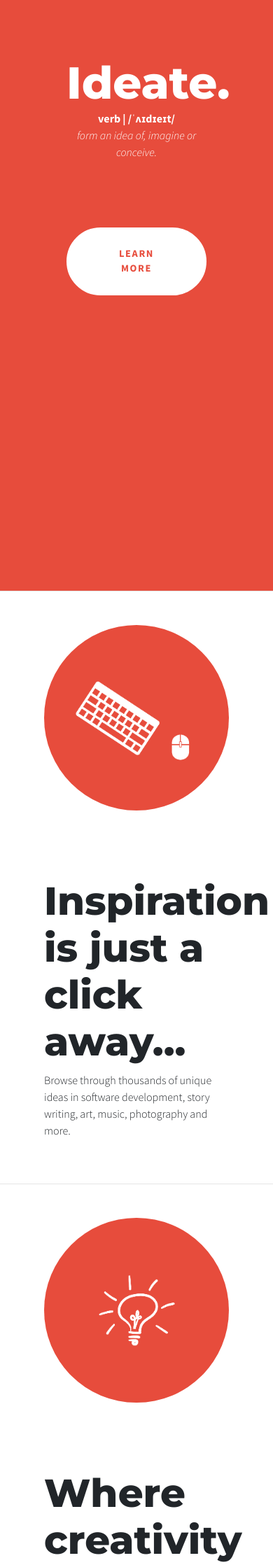
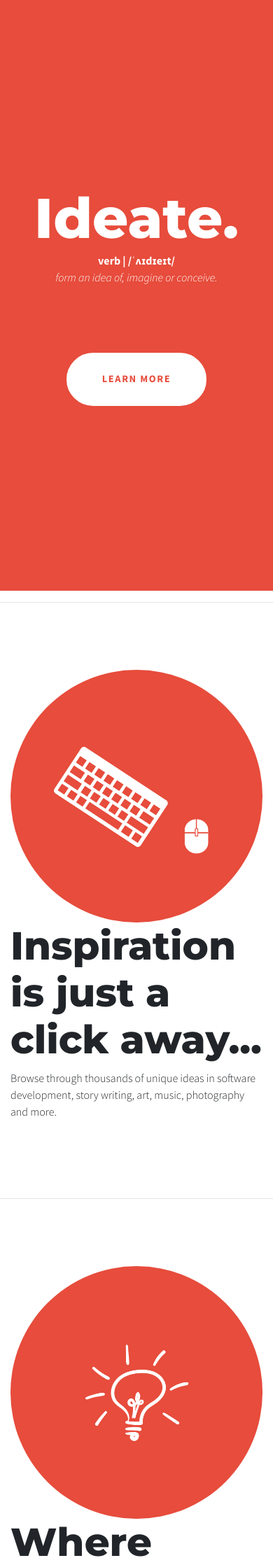
Before and after one commit to gauthammk/Ideate, a Django app: page / in a window 390 px wide. Shown: the part 72-2308 px from the top of the page at 70% size. Run offline with Django 3.2, Linux system fonts and the light colour scheme; some libraries are stand-ins or nearby versions.

Commit message:
made mobile responsive changes

```diff
--- a/ideas/static/ideas/css/one-page-wonder.css
+++ b/ideas/static/ideas/css/one-page-wonder.css
@@ -137,17 +137,14 @@ header.masthead .bg-circle-4 {
   right: 35%;
 }
 
-@media (min-width: 992px) {
-  header.masthead {
-    padding-top: calc(10rem + 55px);
-    padding-bottom: 10rem;
+@media only screen and (max-width: 600px) {
+  .main-heading{
+    font-size: 5rem;
   }
-  header.masthead .masthead-content .masthead-heading {
-    font-size: 6rem;
-  }
-  header.masthead .masthead-content .masthead-subheading {
-    font-size: 4rem;
-  }
+}
+
+.main-heading{
+  font-size: 5rem;
 }
 
 .bg-primary {
@@ -233,7 +230,6 @@ a.underline:hover:after {
     height: 100vh;
     position: relative;
     overflow: hidden;
-    padding: 5rem;
     background: #E74C3C;
     background-repeat: no-repeat;
     background-position: center center;
@@ -294,3 +290,8 @@ a.underline:hover:after {
     /* for IE 11 */
     display: none;
   }
+
+  .custom-section{
+    padding-top: 5rem;
+    padding-bottom: 5rem;
+  }
--- a/ideas/templates/ideas/index.html
+++ b/ideas/templates/ideas/index.html
@@ -2,7 +2,7 @@
 {% load static %}
 {% block content %}
 <div class="container-fluid p-0">
-  <header class="masthead text-center text-white">
+  <!-- <header class="masthead text-center text-white">
     <div class="masthead-content">
       <div class="container my-auto" style="height: 100%;">
         <h1 class="masthead-heading mb-0">Ideate.</h1>
@@ -11,18 +11,29 @@
         <a href="#about" class="btn btn-primary btn-xl mt-5 rounded-pill">Learn More</a>
       </div>
     </div>
-  </header>
-  <hr class="m-0">
-  <section id="about">
-    <div class="container my-auto">
-      <div class="row align-items-center">
+  </header> -->
+  <div class="custom-header text-center text-white">
+    <div class="container" style="height: 100%;">
+      <div class="row h-100 align-items-center">
+        <div class="col-lg-6 mx-auto">
+          <h1 class="main-heading mb-0">Ideate.</h1>
+          <p class="mb-0 font-weight-bold">verb | /ˈʌɪdɪeɪt/</p>
+          <p class="mb-5 font-italic">form an idea of, imagine or conceive.</p>
+          <a href="#about" class="btn btn-primary btn-xl mt-5 rounded-pill">Learn More</a>
+        </div>
+      </div>
+    </div>
+  </div>
+  <hr>
+  <section id="about" class="custom-section">
+    <div class="container my-auto" style="height: 100%;">
+      <div class="row h-100 align-items-center">
         <div class="col-lg-6 order-lg-2">
-          <div class="p-5">
+          <div class="">
             <img class="img-fluid rounded-circle" src="{% static "ideas/img/computer.png" %}" alt="">
           </div>
         </div>
         <div class="col-lg-6 order-lg-1">
-          <div class="p-5">
           <h2 class="display-4">Inspiration is just a click away...</h2>
           <p>Browse through thousands of unique ideas in software development, story writing, art, music, photography
             and
@@ -30,64 +41,56 @@
         </div>
       </div>
     </div>
-    </div>
   </section>
-  <hr class="m-0">
-  <section>
-    <div class="container my-auto">
-      <div class="row align-items-center">
+  <hr>
+  <section class="custom-section">
+    <div class="container my-auto" style="height: 100%;">
+      <div class="row h-100 align-items-center">
         <div class="col-lg-6 order-lg-1">
-          <div class="p-5">
+          <div class="">
             <img class="img-fluid rounded-circle" src="{% static "ideas/img/bulb.png" %}" alt="">
           </div>
         </div>
         <div class="col-lg-6 order-lg-2">
-          <div class="p-5">
           <h2 class="display-4">Where creativity runs free...</h2>
           <p>Explore your creative side by posting noteworthy content to motivate thousands of users from across the
             globe.</p>
         </div>
       </div>
     </div>
-    </div>
   </section>
-  <hr class="m-0">
-  <section>
-    <div class="container my-auto">
-      <div class="row align-items-center">
+  <hr>
+  <section class="custom-section">
+    <div class="container my-auto" style="height: 100%;">
+      <div class="row h-100 align-items-center">
         <div class="col-lg-6 order-lg-2">
-          <div class="p-5">
+          <div class="">
             <img class="img-fluid rounded-circle" src="{% static "ideas/img/photography.png" %}" alt="">
           </div>
         </div>
-        <div class="col-lg-6">
-          <div class="p-5">
+        <div class="col-lg-6 order-lg-1">
           <h2 class="display-4">Say goodbye to long hours of detailed research...</h2>
           <p>Get started on your project instantly with curated ideas from our creative community.</p>
         </div>
       </div>
     </div>
-    </div>
   </section>
-  <hr class="m-0">
-  <section>
-    <div class="container my-auto">
-      <div class="row align-items-center">
+  <hr>
+  <section class="custom-section">
+    <div class="container my-auto" style="height: 100%;">
+      <div class="row h-100 align-items-center">
         <div class="col-lg-6 order-lg-1">
-          <div class="p-5">
+          <div class="">
             <img class="img-fluid rounded-circle" src="{% static "ideas/img/logo.png" %}" alt="">
           </div>
         </div>
         <div class="col-lg-6 order-lg-2">
-          <div class="p-5">
           <h2 class="display-4">All that and much much more...</h2>
           <a href="{% url 'register' %}" class="btn btn-secondary btn-l mb-2 ml-1 rounded-pill">Register Now</a>
         </div>
       </div>
     </div>
-    </div>
   </section>
-  <hr class="m-0">
 </div>
 {% endblock content%}
 {% block extra_js %}
```
Also changed, not shown: 1 other file. Lines whose indentation alone changed are shown as unchanged.
